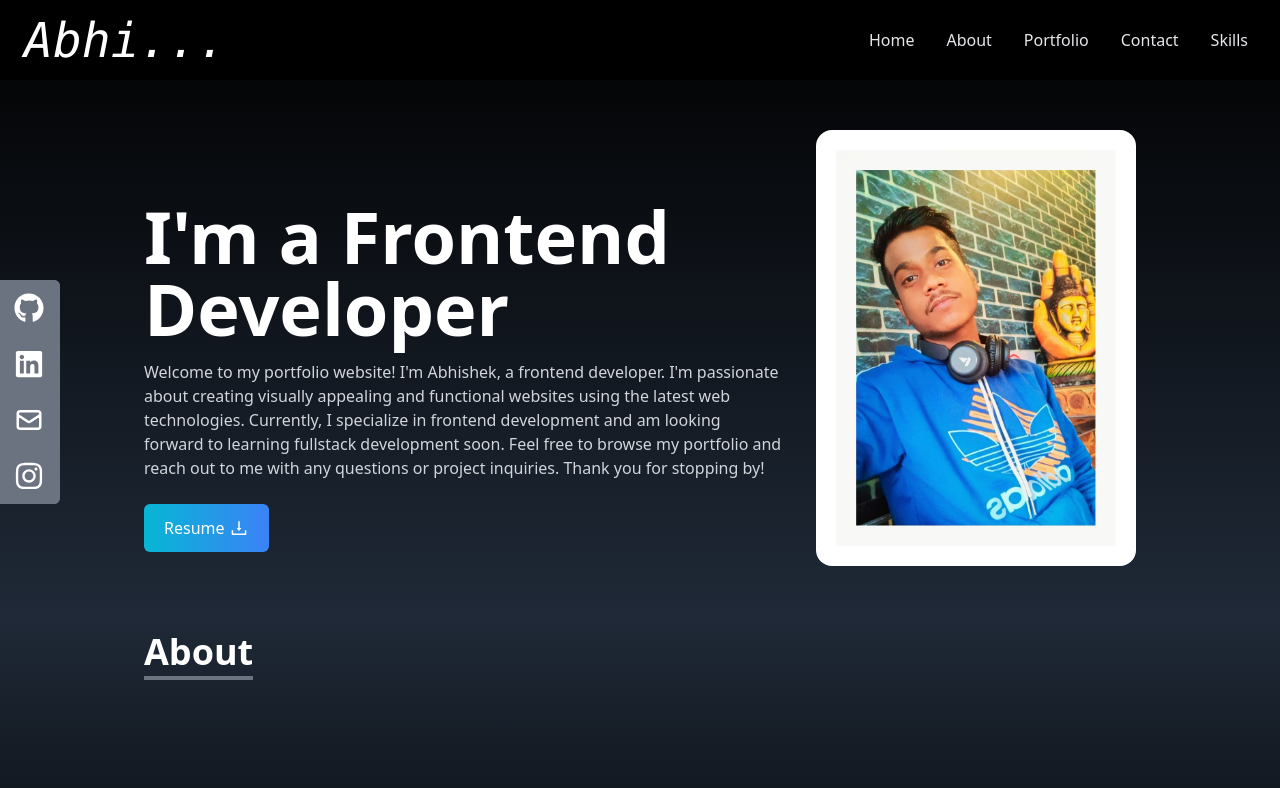
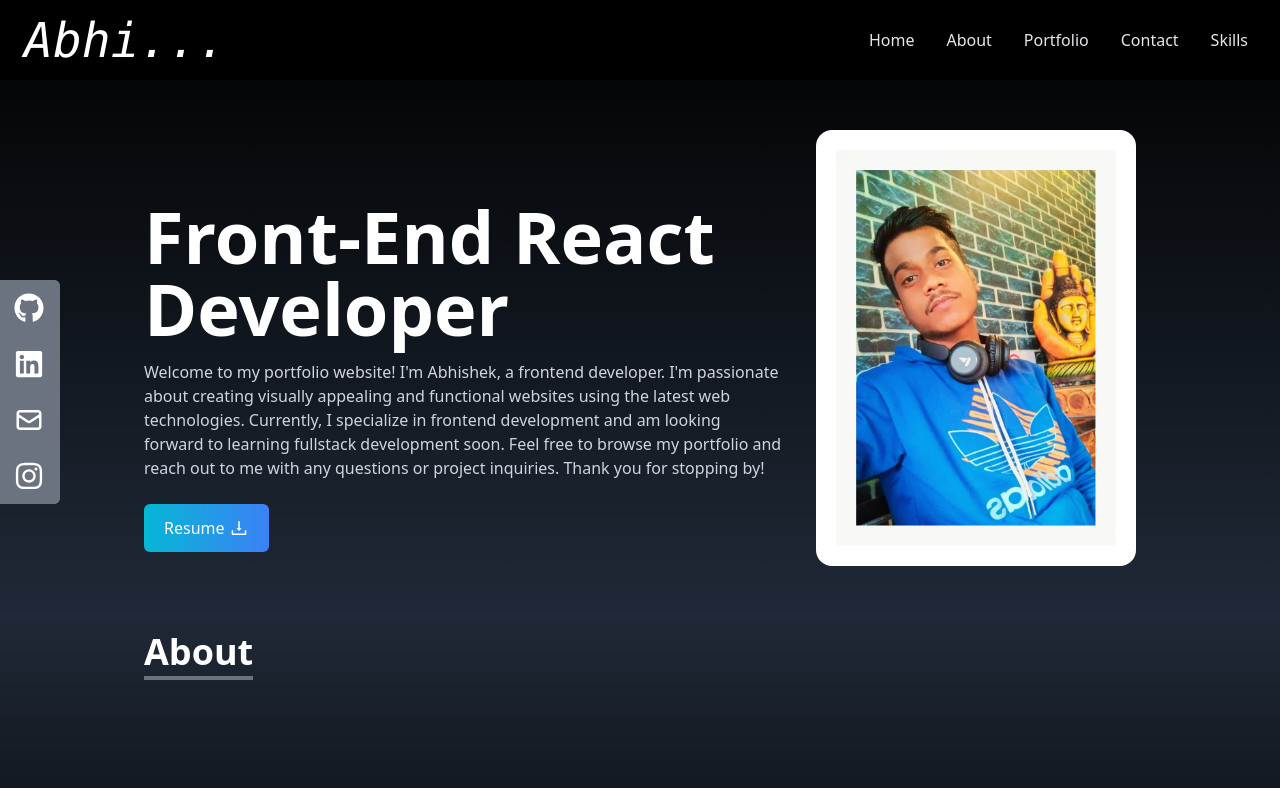
Before and after one commit to Abhishek8218/Portfolio, a React (Vite) app: page / in a window 1280 px wide. Shown: the top 788 px of the page. Built offline with nearby package versions, Linux system fonts and the light colour scheme.

Commit message:
Changed the Title in home section

```diff
--- a/src/Home.jsx
+++ b/src/Home.jsx
@@ -8,7 +8,7 @@ const Home = () => {
     <div name="home" className=" md:pt-20  h-fit w-full bg-gradient-to-b from-black to-gray-800 text-white md:h-fit">
       <div className=" max-w-screen-lg mx-auto flex flex-col items-center justify-center h-fit px-4 md:flex-row py-10">
         <div className="flex flex-col justify-center h-fit pt-20 pb-15 md:mr-8">
-          <h2 className="text-4xl sm:text-7xl font-bold">I'm a Frontend Developer</h2>
+          <h2 className="text-4xl sm:text-7xl font-bold"> Front-End React Developer</h2>
           <p className="mt-4  text-gray-300">
             Welcome to my portfolio website! I'm Abhishek, a frontend developer. I'm passionate about creating visually appealing and functional websites using the latest web technologies. Currently, I specialize in frontend development and am looking forward to learning fullstack development soon. Feel free to browse my portfolio and reach out to me with any questions or project inquiries. Thank you for stopping by!
           </p>
```
